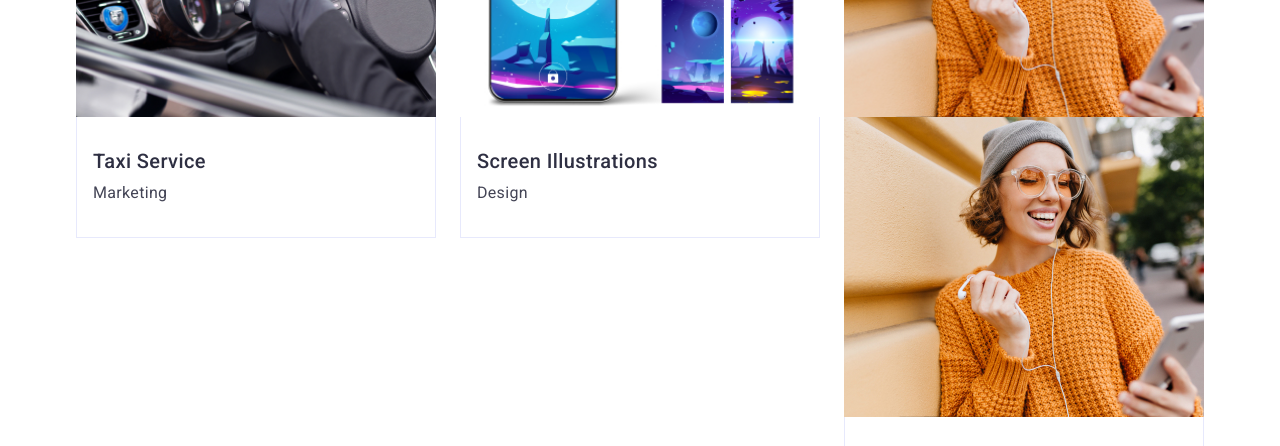
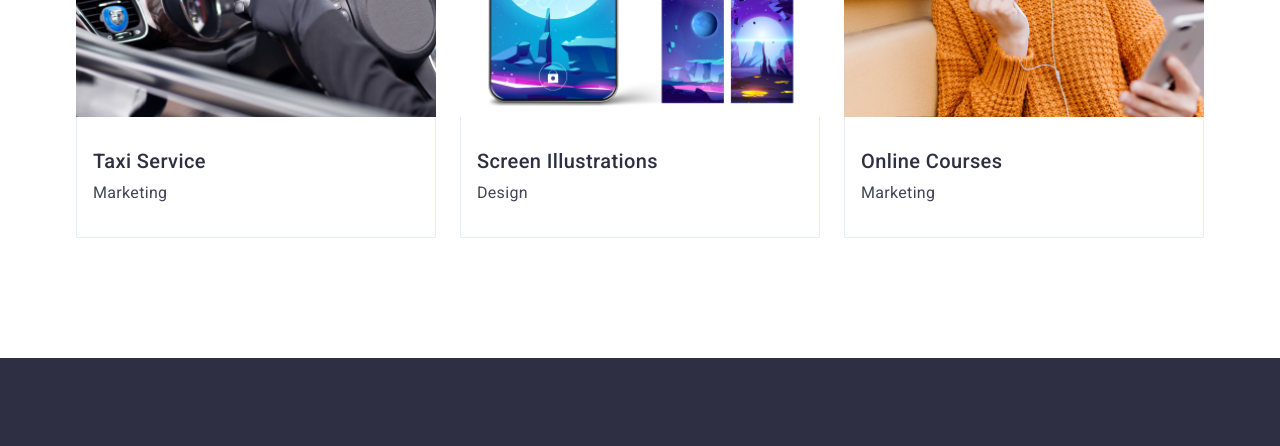
Before and after one commit to lana150/goit-markup-hw-06, a plain HTML site: page index.html in a window 1280 px wide. Shown: the part 2830-3276 px from the top of the page. Drawn offline with nearby package versions, Linux system fonts and the light colour scheme.

Commit message:
added changes

```diff
--- a/index.html
+++ b/index.html
@@ -525,9 +525,6 @@
                 <img class="portfolio-image" src="./images/portfolio/Online.jpg" alt="Online" width="360" height="300">
               </picture>
 
-
-              <img class="portfolio-image" src="./images/portfolio/Online.jpg" alt="Online" width="360" height="300"
-                style="display: block" />
               <p class="portfolio-cover-text">
                 14 Stylish and User-Friendly App Design Concepts · Task
                 Manager App · Calorie Tracker App · Exotic Fruit Ecommerce App
```
